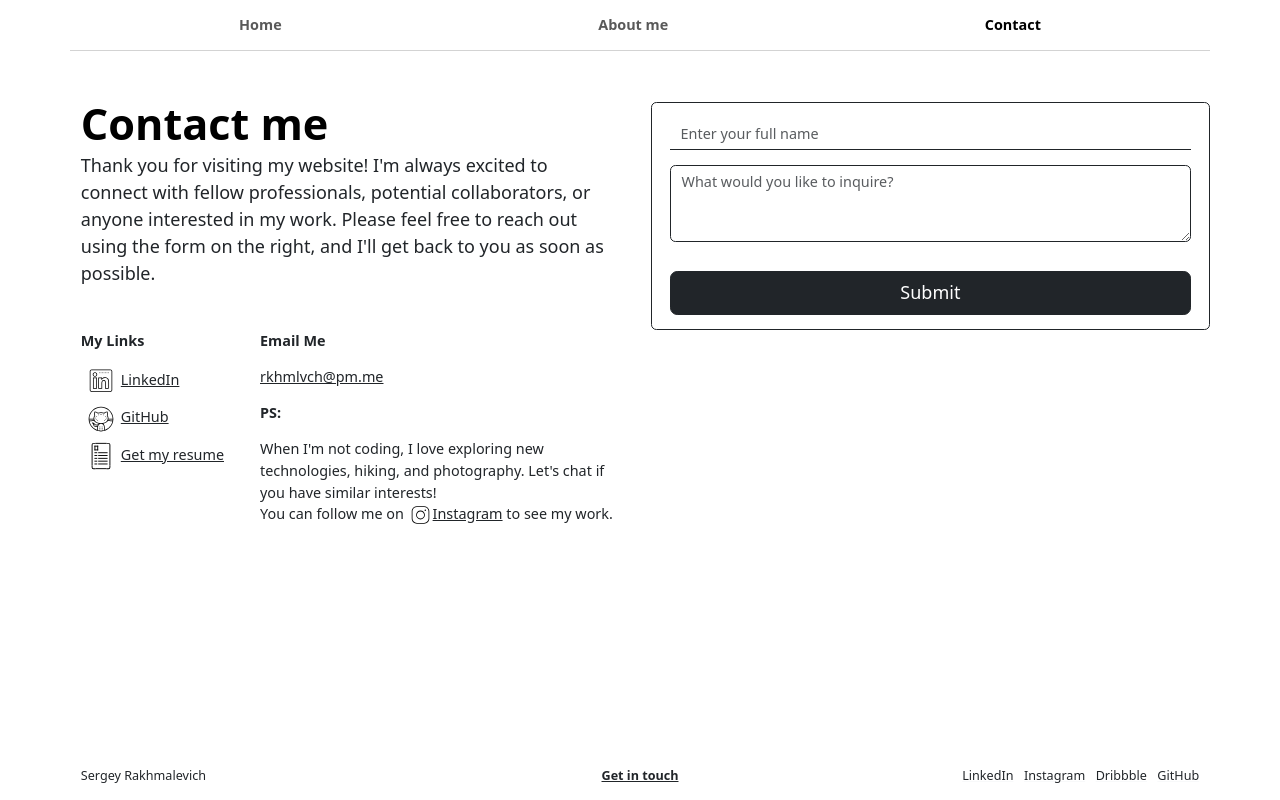
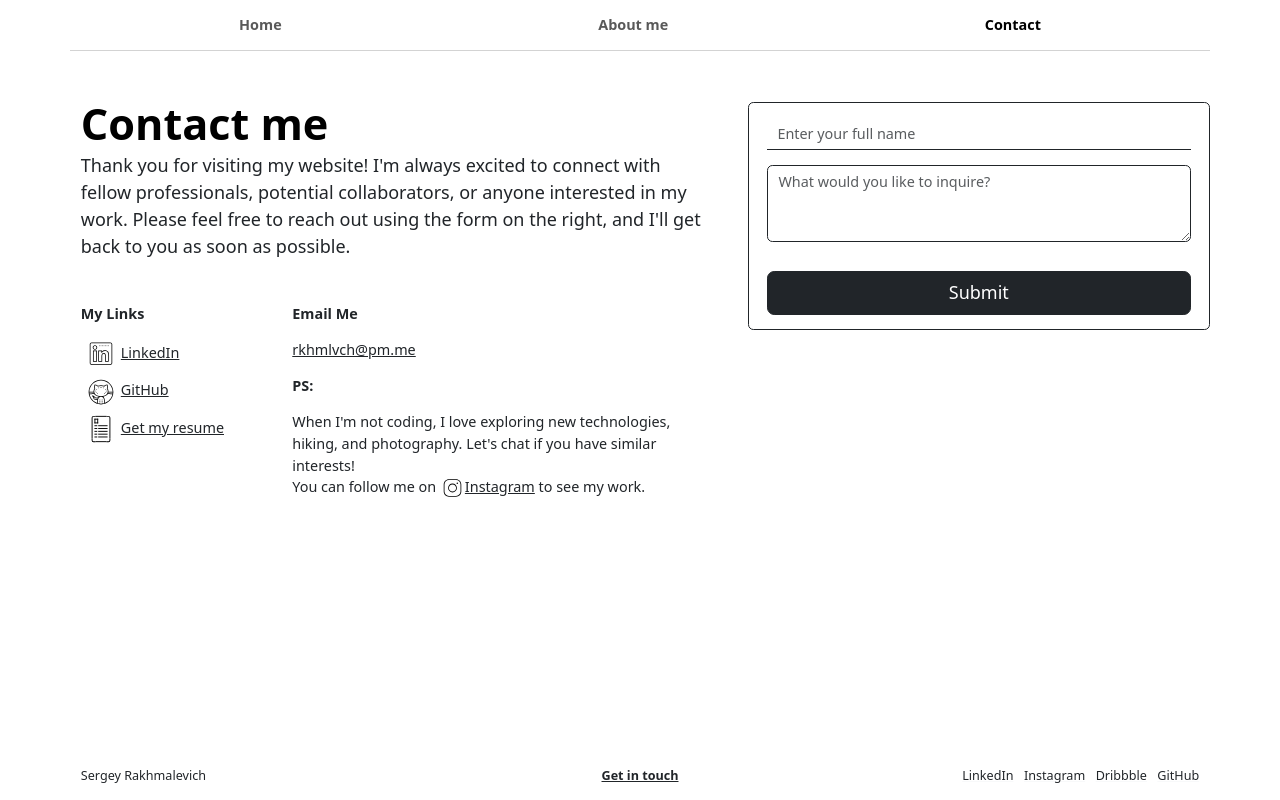
Before and after one commit to rkhmlvch/my-website, a plain HTML site: page contact.html in a window 1280 px wide. Drawn offline with nearby package versions, Linux system fonts and the light colour scheme.

Commit message:
Adjust Contact Me size

```diff
--- a/contact.html
+++ b/contact.html
@@ -30,7 +30,7 @@
   <!-- Main section -->
   <div class="container col-xxl-8">
     <div class="row flex-lg-row g-5 my-2">
-      <div class="col-lg-6">
+      <div class="col-lg-7">
         <h1 class="title fw-bold text-body-emphasis lh-1 mb-2">Contact me</h1>
         <p class="lead">
           Thank you for visiting my website! I'm always excited to connect with fellow professionals, potential
@@ -107,7 +107,7 @@
         </div>
       </div>
       <!-- Contact Component -->
-      <div class="col-lg-6">
+      <div class="col-lg-5">
         <div class="row bg-white border border-dark rounded overflow-hidden py-3 justify-content-lg-center mb-3">
           <form id="contactForm">
             <div class="row gy-2 px-2">
```
